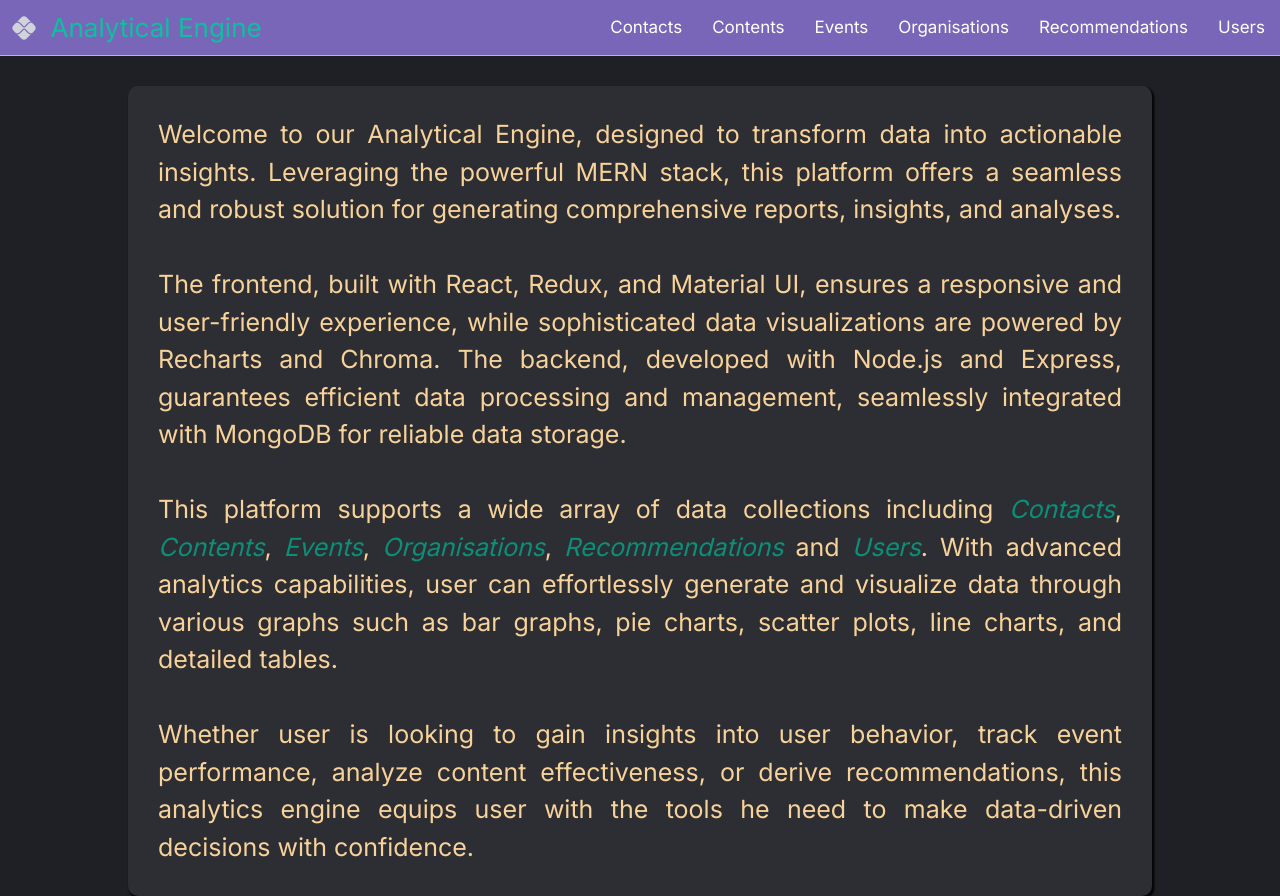
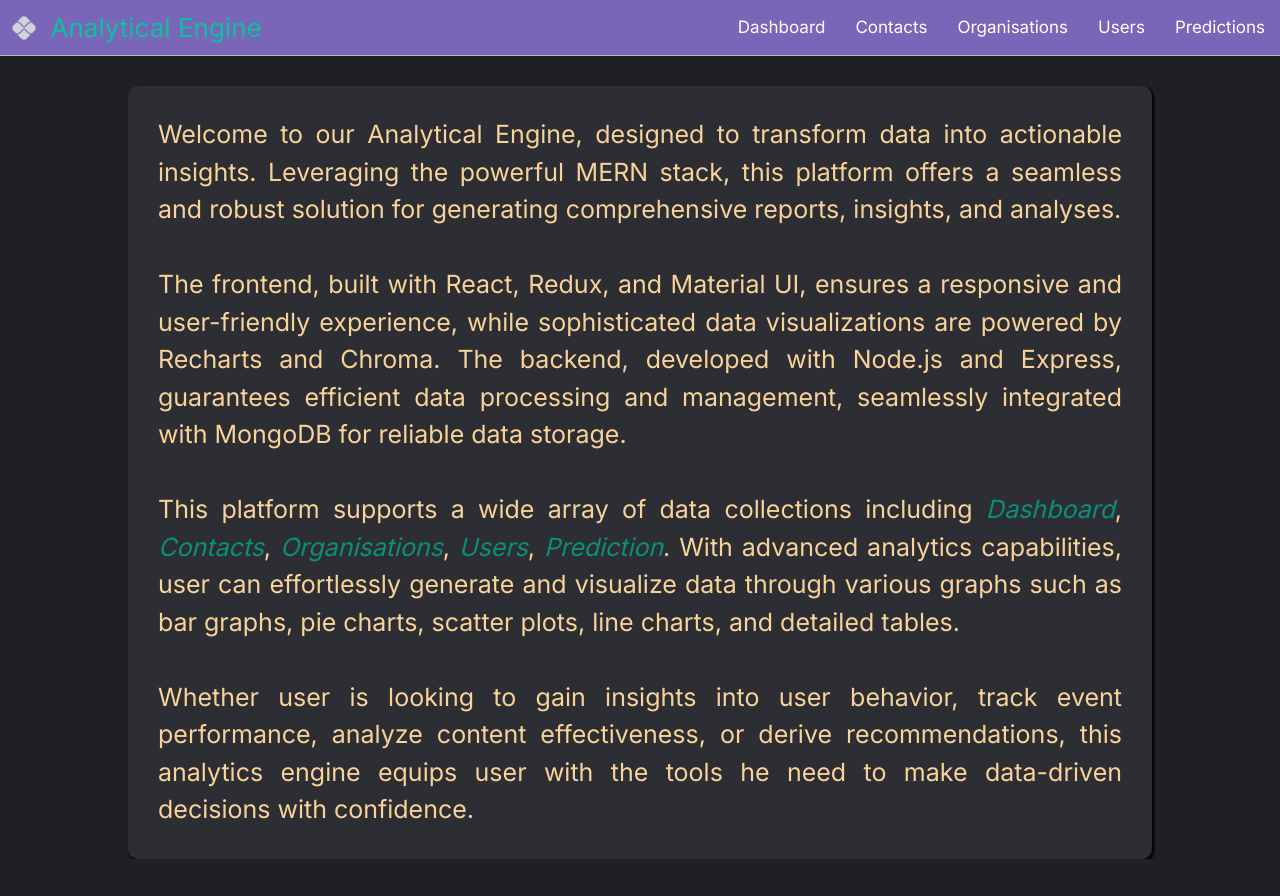
Before and after one commit to Dhyaneshwar/Analytical-Engine, a React (Vite) app in the folder MERN/Analytical_Engine_FE/: page / in a window 1280 px wide. After the commit the page ends 859 px from the top, so only its background shows below. Built offline with nearby package versions, Linux system fonts and the light colour scheme.

Commit message:
feat: adding dashboard

```diff
--- a/MERN/Analytical_Engine_FE/src/App.jsx
+++ b/MERN/Analytical_Engine_FE/src/App.jsx
@@ -6,14 +6,12 @@ import '@/App.css'
 import Home from '@/components/home'
 import Prediction from '@/components/prediction'
 import Contacts from '@/components/dashboard/contacts'
-import Contents from '@/components/dashboard/contents'
-import Events from '@/components/dashboard/events'
 import Organisations from '@/components/dashboard/organisations'
-import Recommendations from '@/components/dashboard/recommendations'
 import Users from '@/components/dashboard/users'
 import TestPath from '@/components/testPath/TestPath.jsx'
 import Navbar from '@/components/navbar'
 import { BrowserRouter, Route, Routes } from 'react-router-dom'
+import DashboardPage from './components/dashboard'
 
 function App() {
   const theme = useMemo(() => createTheme(themeSettings), [])
@@ -25,14 +23,12 @@ function App() {
           <Navbar />
           <Routes>
             <Route path="/" element={<Home />} />
+            <Route path="/dashboard" element={<DashboardPage />} />
             <Route path="/contacts" element={<Contacts />} />
-            <Route path="/contents" element={<Contents />} />
-            <Route path="/events" element={<Events />} />
             <Route path="/organisations" element={<Organisations />} />
-            <Route path="/recommendations" element={<Recommendations />} />
             <Route path="/users" element={<Users />} />
-            {/* <Route path="/predictions" element={<Prediction />} /> */}
-            <Route path="/testPath" element={<TestPath />} />
+            <Route path="/predictions" element={<Prediction />} />
+            {/* <Route path="/testPath" element={<TestPath />} /> */}
           </Routes>
         </Box>
       </ThemeProvider>
--- a/MERN/Analytical_Engine_FE/src/components/dashboard/contents/index.jsx
+++ /dev/null
@@ -1,43 +0,0 @@
-import React, { useEffect } from 'react'
-import Layout from '../../../utils/Layout'
-import { connect } from 'react-redux'
-import {
-  getContentsRequestAction,
-  resetContentsAction,
-} from '../../../redux/actions/contentsAction'
-import { getContentsSelector } from '../../../redux/selectors/contentsSelector'
-import { resetRecommendationsAction } from '../../../redux/actions/recommendationsAction'
-
-function Contents({ getContentsRequest, resetContents, resetRecommendations }) {
-  const fetchContents = async () => {
-    try {
-      await getContentsRequest()
-    } catch (err) {
-      console.log(err)
-    }
-  }
-
-  useEffect(() => {
-    fetchContents()
-
-    return () => {
-      resetContents()
-      resetRecommendations()
-    }
-  }, [])
-  return <Layout title="Data Analysis for Contents" />
-}
-
-const mapStateToProps = (state) => {
-  return {
-    getContents: getContentsSelector(state),
-  }
-}
-
-const mapDispatchToProps = {
-  getContentsRequest: getContentsRequestAction,
-  resetContents: resetContentsAction,
-  resetRecommendations: resetRecommendationsAction,
-}
-
-export default connect(mapStateToProps, mapDispatchToProps)(Contents)
--- a/MERN/Analytical_Engine_FE/src/components/dashboard/events/index.jsx
+++ /dev/null
@@ -1,43 +0,0 @@
-import React, { useEffect } from 'react'
-import Layout from '../../../utils/Layout'
-import { getEventsSelector } from '../../../redux/selectors/eventsSelector'
-import {
-  getEventsRequestAction,
-  resetEventsAction,
-} from '../../../redux/actions/eventsAction'
-import { connect } from 'react-redux'
-import { resetRecommendationsAction } from '../../../redux/actions/recommendationsAction'
-
-function Events({ getEventsRequest, resetEvents, resetRecommendations }) {
-  const fetchEvents = async () => {
-    try {
-      await getEventsRequest()
-    } catch (err) {
-      console.log(err)
-    }
-  }
-
-  useEffect(() => {
-    fetchEvents()
-
-    return () => {
-      resetEvents()
-      resetRecommendations()
-    }
-  }, [])
-  return <Layout title="Data Analysis for Events" />
-}
-
-const mapStateToProps = (state) => {
-  return {
-    getEvents: getEventsSelector(state),
-  }
-}
-
-const mapDispatchToProps = {
-  getEventsRequest: getEventsRequestAction,
-  resetEvents: resetEventsAction,
-  resetRecommendations: resetRecommendationsAction,
-}
-
-export default connect(mapStateToProps, mapDispatchToProps)(Events)
--- /dev/null
+++ b/MERN/Analytical_Engine_FE/src/components/dashboard/index.jsx
@@ -0,0 +1,7 @@
+import React from 'react'
+
+const DashboardPage = () => {
+  return <div>DashboardPage</div>
+}
+
+export default DashboardPage
--- a/MERN/Analytical_Engine_FE/src/components/dashboard/recommendations/index.jsx
+++ /dev/null
@@ -1,40 +0,0 @@
-import React, { useEffect } from 'react'
-import Layout from '../../../utils/Layout'
-import { getRecommendationsSelector } from '../../../redux/selectors/recommendationsSelector'
-import {
-  getRecommendationsRequestAction,
-  resetRecommendationsAction,
-} from '../../../redux/actions/recommendationsAction'
-import { connect } from 'react-redux'
-
-function Recommendations({ getRecommendationsRequest, resetRecommendations }) {
-  const fetchRecommendations = async () => {
-    try {
-      await getRecommendationsRequest()
-    } catch (err) {
-      console.log(err)
-    }
-  }
-
-  useEffect(() => {
-    fetchRecommendations()
-
-    return () => {
-      resetRecommendations()
-    }
-  }, [])
-  return <Layout title="Data Analysis for Recommendations" />
-}
-
-const mapStateToProps = (state) => {
-  return {
-    getRecommendations: getRecommendationsSelector(state),
-  }
-}
-
-const mapDispatchToProps = {
-  getRecommendationsRequest: getRecommendationsRequestAction,
-  resetRecommendations: resetRecommendationsAction,
-}
-
-export default connect(mapStateToProps, mapDispatchToProps)(Recommendations)
--- a/MERN/Analytical_Engine_FE/src/components/home/index.jsx
+++ b/MERN/Analytical_Engine_FE/src/components/home/index.jsx
@@ -26,15 +26,14 @@ function Home() {
       <br />
       <span>
         This platform supports a wide array of data collections including{' '}
+        <CustomLink to="/dashboard">Dashboard</CustomLink>,{' '}
         <CustomLink to="/contacts">Contacts</CustomLink>,{' '}
-        <CustomLink to="/contents">Contents</CustomLink>,{' '}
-        <CustomLink to="/events">Events</CustomLink>,{' '}
         <CustomLink to="/organisations">Organisations</CustomLink>,{' '}
-        <CustomLink to="/recommendations">Recommendations</CustomLink> and{' '}
-        <CustomLink to="/users">Users</CustomLink>. With advanced analytics
-        capabilities, user can effortlessly generate and visualize data through
-        various graphs such as bar graphs, pie charts, scatter plots, line
-        charts, and detailed tables.
+        <CustomLink to="/users">Users</CustomLink>,{' '}
+        <CustomLink to="/predictions">Prediction</CustomLink>. With advanced
+        analytics capabilities, user can effortlessly generate and visualize
+        data through various graphs such as bar graphs, pie charts, scatter
+        plots, line charts, and detailed tables.
       </span>
       <br />
       <br />
--- a/MERN/Analytical_Engine_FE/src/components/navbar/index.jsx
+++ b/MERN/Analytical_Engine_FE/src/components/navbar/index.jsx
@@ -21,26 +21,20 @@ const Navbar = (props) => {
       {isAboveMediumScreens && (
         <FlexBetween gap="2rem">
           <div>
-            <NavLink to="/contacts">Contacts</NavLink>
+            <NavLink to="/dashboard">Dashboard</NavLink>
           </div>
           <div>
-            <NavLink to="/contents">Contents</NavLink>
-          </div>
-          <div>
-            <NavLink to="/events">Events</NavLink>
+            <NavLink to="/contacts">Contacts</NavLink>
           </div>
           <div>
             <NavLink to="/organisations">Organisations</NavLink>
           </div>
           <div>
-            <NavLink to="/recommendations">Recommendations</NavLink>
+            <NavLink to="/users">Users</NavLink>
           </div>
           <div>
-            <NavLink to="/users">Users</NavLink>
+            <NavLink to="/predictions">Predictions</NavLink>
           </div>
-          {/* <div>
-            <NavLink to="/predictions">Predictions</NavLink>
-          </div> */}
         </FlexBetween>
       )}
       {!isAboveMediumScreens && <Navigation />}
```
